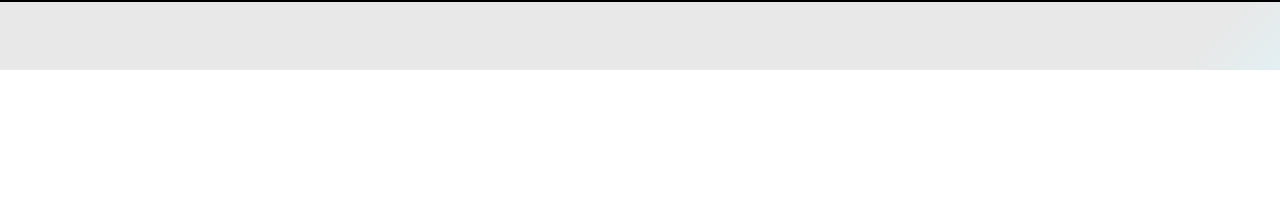
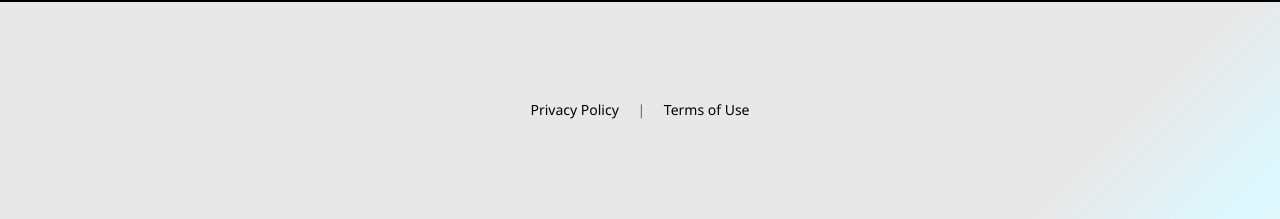
Before and after one commit to Fukulu/fukulu.github.io, a plain HTML site: page index.html in a window 1280 px wide. Shown: the part 798-1017 px from the top of the page. Before the commit the page ends 868 px from the top, so only its background shows below. Drawn offline with Linux system fonts and the light colour scheme.

Commit message:
Add footer links for privacy policy and terms of use

```diff
--- a/index.html
+++ b/index.html
@@ -200,6 +200,29 @@
             border-radius: 20px;
         }
 
+        .footer-links {
+            text-align: center;
+            padding: 30px 0 100px; /* altta biraz boşluk bırakır */
+            font-size: 14px;
+            color: #444;
+        }
+
+        .footer-links a {
+            text-decoration: none;
+            color: #000;
+            font-weight: 500;
+            transition: opacity 0.3s;
+        }
+
+        .footer-links a:hover {
+            opacity: 0.7;
+        }
+
+        .footer-links .divider {
+            margin: 0 15px;
+            color: #666;
+        }
+
         .decorative-line {
             position: absolute;
             top: 100px;
@@ -399,6 +422,13 @@
                 <span class="skill-item">ONLINE TUTOR</span>
             </div>
         </div>
+
+        <footer class="footer-links">
+            <a href="privacy.html">Privacy Policy</a>
+            <span class="divider">|</span>
+            <a href="terms.html">Terms of Use</a>
+        </footer>
+
     </div>
 </body>
 </html>
```
